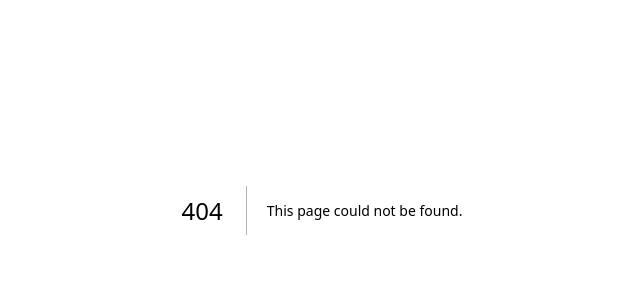
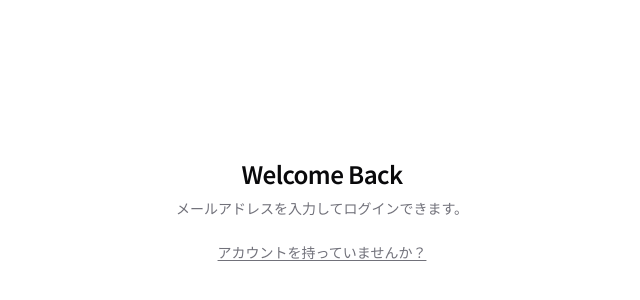
Before and after one commit to ny-555/post-writer-webapp, a Next.js app: page /login in a window 1280 px wide. Before the commit this address had no page. Shown: the part 190-490 px from the top of the page, without its empty margins (318-958 px from the left). Built offline with nearby package versions, Linux system fonts and the light colour scheme.

Commit message:
feat: 認証機能の追加 10%

```diff
--- /dev/null
+++ b/app/(auth)/login/page.tsx
@@ -0,0 +1,26 @@
+import Link from "next/link";
+
+export default function Login() {
+  return (
+    <div className="container mx-auto px-8 flex flex-col justify-center h-screen items-center w-screen">
+      <div className="mx-auto w-full sm:w-[350px] flex flex-col justify-center space-y-6">
+        <div className="text-center space-y-2">
+          <h1 className="text-2xl font-semibold tracking-tight">
+            Welcome Back
+          </h1>
+          <p className="text-sm text-muted-foreground">
+            メールアドレスを入力してログインできます。
+          </p>
+        </div>
+
+        {/* <UserAuthForm /> */}
+
+        <p className="text-muted-foreground px-8 text-center text-sm">
+          <Link href={"/register"} className="underline underline-offset-2">
+            アカウントを持っていませんか？
+          </Link>
+        </p>
+      </div>
+    </div>
+  );
+}
```
